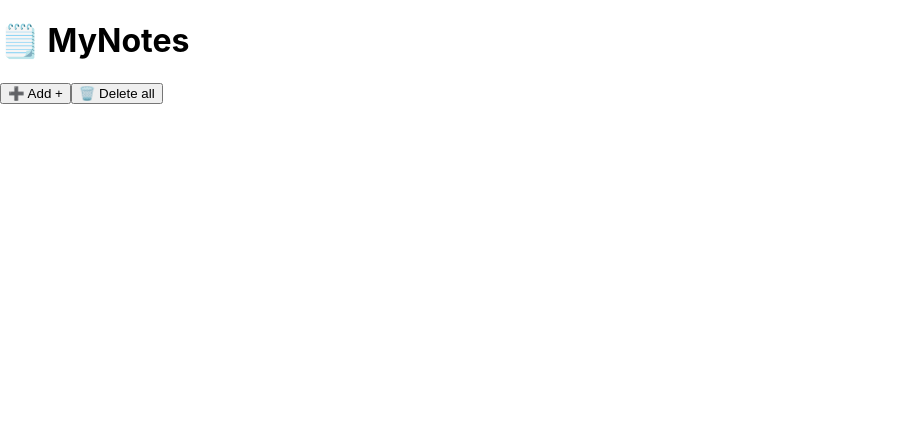
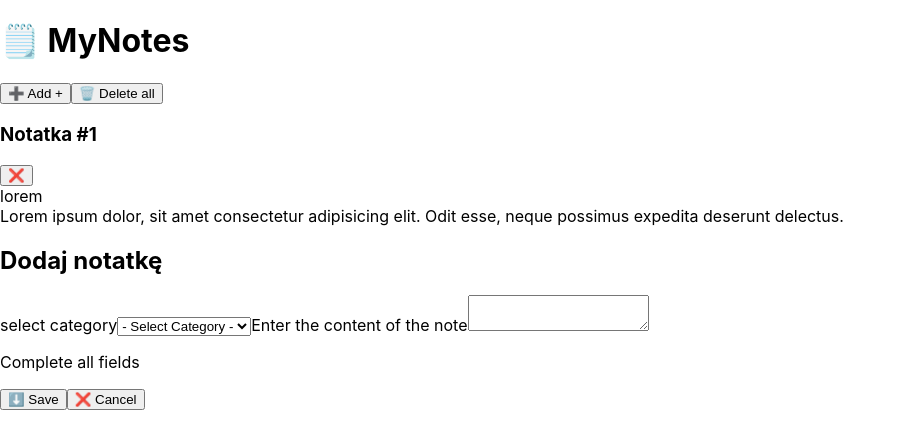
Before and after one commit to Markus-Sm/MyNotes, a React (Create React App) app: page / in a window 1280 px wide. Shown: the top 448 px of the page, without its empty margins (0-902 px from the left). Built offline with nearby package versions, Linux system fonts and the light colour scheme.

Commit message:
building layout: Note Panel

```diff
--- a/src/App.js
+++ b/src/App.js
@@ -2,6 +2,8 @@ function App() {
 	return (
 		<div className='App'>
 			<Menu />
+			<NoteArea />
+			<NotePanel />
 		</div>
 	)
 }
@@ -30,10 +32,34 @@ function NoteArea() {
 				</div>
 				<div className='note-body'>lorem</div>
 				Lorem ipsum dolor, sit amet consectetur adipisicing elit. Odit esse, neque possimus expedita deserunt delectus.
-				Nihil, harum dolorum aspernatur molestiae et pariatur minima perferendis magnam temporibus libero esse, error
-				voluptates repudiandae necessitatibus atque id qui voluptatem? Repellat nulla repudiandae quo, esse optio
-				necessitatibus ab enim labore dolor deleniti libero quasi.
 			</div>
 		</div>
 	)
 }
+
+function NotePanel() {
+	return (
+		<div className='note-panel'>
+			<h2>Dodaj notatkę</h2>
+			<label htmlFor='category'>select category</label>
+			<select id='category'>
+				<option value='0' disabled selected>
+					- Select Category -
+				</option>
+				<option value='1'>Shop</option>
+				<option value='2'>Work</option>
+				<option value='3'>Inne</option>
+			</select>
+
+			<label htmlFor='text'>Enter the content of the note</label>
+			<textarea id='text'></textarea>
+
+			<p className='error'>Complete all fields</p>
+
+			<div className='panel-buttons'>
+				<button className='save icon'>⬇️ Save</button>
+				<button className='cancel icon'>❌ Cancel</button>
+			</div>
+		</div>
+	)
+}
--- a/src/index.js
+++ b/src/index.js
@@ -1,17 +1,11 @@
-import React from 'react';
-import ReactDOM from 'react-dom/client';
-import './index.css';
-import App from './App';
-import reportWebVitals from './reportWebVitals';
+import React from 'react'
+import ReactDOM from 'react-dom/client'
+import './index.css'
+import App from './App'
 
-const root = ReactDOM.createRoot(document.getElementById('root'));
+const root = ReactDOM.createRoot(document.getElementById('root'))
 root.render(
-  <React.StrictMode>
-    <App />
-  </React.StrictMode>
-);
-
-// If you want to start measuring performance in your app, pass a function
-// to log results (for example: reportWebVitals(console.log))
-// or send to an analytics endpoint. Learn more: https://bit.ly/CRA-vitals
-reportWebVitals();
+	<React.StrictMode>
+		<App />
+	</React.StrictMode>
+)
```
